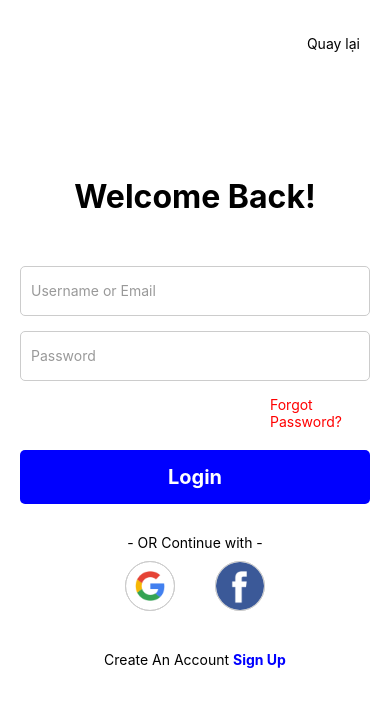
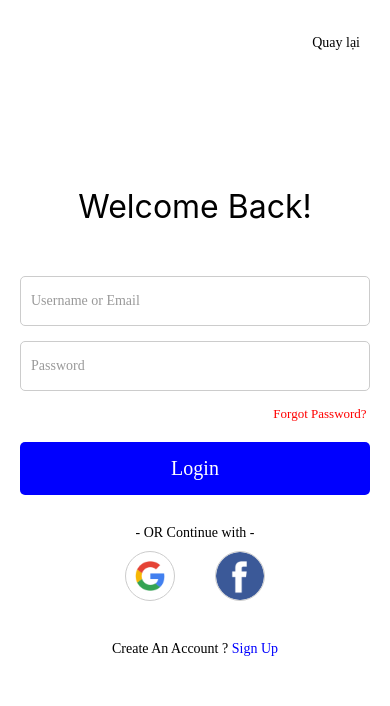
Before and after one commit to KimHong0305/Pharmacy_Android, a React Native app: screen /LoginScreen in a window 390 px wide. Shown: the top 706 px of the page. Built offline with nearby package versions, Linux system fonts and the light colour scheme.

Commit message:
Update font for all screens

```diff
--- /dev/null
+++ b/src/constants/fontFamilies.ts
@@ -0,0 +1,6 @@
+export const fontFamilies = {
+  Light: 'Montserrat-Light',
+  Medium: 'Montserrat-Medium',
+  SemiBold: 'Montserrat-SemiBold',
+  Thin: 'Montserrat-Thin',
+};
--- a/src/screens/Auth/AccountScreen.tsx
+++ b/src/screens/Auth/AccountScreen.tsx
@@ -1,17 +1,12 @@
 import { View, Text, TouchableOpacity, StyleSheet } from 'react-native'
 import React from 'react'
 import { useNavigation } from '@react-navigation/native'
+import { fontFamilies } from '../../constants/fontFamilies';
 
 const AccountScreen = () => {
   const navigation = useNavigation();
   return (
     <View style={styles.container}>
-          {/* <TouchableOpacity
-            style={styles.closeButton}
-            onPress={() => navigation.goBack()}>
-            <Icon name="times" size={24} color="#000" />
-          </TouchableOpacity> */}
-
           <Text style={styles.title}>Chào mừng đến với Pharmacy</Text>
           <Text style={styles.subtitle}>
             Hãy đăng nhập để được hưởng các đặc quyền của hội viên
@@ -56,15 +51,16 @@ const styles = StyleSheet.create({
     backgroundColor: 'white'
   },
   title: {
-    fontSize: 24,
-    fontWeight: 'bold',
+    fontSize: 22,
     marginBottom: 10,
-    marginTop: 30
+    marginTop: 30,
+    fontFamily: fontFamilies.SemiBold
   },
   subtitle: {
-    fontSize: 16,
+    fontSize: 14,
     textAlign: 'center',
     marginBottom: 40,
+    fontFamily: fontFamilies.Medium
   },
   loginButton: {
     backgroundColor: '#6200EE',
@@ -73,8 +69,8 @@ const styles = StyleSheet.create({
     borderRadius: 5,
     marginBottom: 20,
     width: '100%',
-    alignItems: 'center', // Căn chữ theo chiều ngang
-    justifyContent: 'center', // Căn chữ theo chiều dọc
+    alignItems: 'center',
+    justifyContent: 'center',
   },
   signupButton: {
     backgroundColor: '#E0E0E0',
@@ -82,12 +78,12 @@ const styles = StyleSheet.create({
     paddingHorizontal: 50,
     borderRadius: 5,
     width: '100%',
-    alignItems: 'center', // Căn chữ theo chiều ngang
-    justifyContent: 'center', // Căn chữ theo chiều dọc
+    alignItems: 'center',
+    justifyContent: 'center',
   },
   buttonText: {
     color: 'white',
-    fontWeight: 'bold',
+    fontFamily: fontFamilies.Medium,
   },
   footer: {
     flexDirection: 'row',
--- a/src/screens/Auth/ForgotPasswordScreen.tsx
+++ b/src/screens/Auth/ForgotPasswordScreen.tsx
@@ -1,6 +1,7 @@
 import { useNavigation } from '@react-navigation/native'
 import React from 'react'
 import { StyleSheet, Text, TextInput, TouchableOpacity, View } from 'react-native'
+import { fontFamilies } from '../../constants/fontFamilies';
 
 const ForgotPasswordScreen = () => {
   const navigation = useNavigation();
@@ -12,7 +13,7 @@ const ForgotPasswordScreen = () => {
             <Text>Quay lại</Text>
           </TouchableOpacity>
 
-          <Text style={styles.welcomeText}>Forgot Password!</Text>
+          <Text style={styles.title}>Forgot Password!</Text>
 
           <TextInput
             style={styles.input}
@@ -20,8 +21,8 @@ const ForgotPasswordScreen = () => {
             placeholderTextColor="#999"
           />
 
-          <TouchableOpacity style={styles.loginButton}>
-            <Text style={styles.loginButtonText}>Submit</Text>
+          <TouchableOpacity style={styles.submitButton}>
+            <Text style={styles.submitButtonText}>Submit</Text>
           </TouchableOpacity>
 
           <Text style={styles.orText}>- We will send a OTP to your email -</Text>
@@ -43,11 +44,12 @@ const styles = StyleSheet.create({
     right: 20,
     zIndex: 10,
     padding: 10,
+    fontFamily: fontFamilies.Medium
   },
-  welcomeText: {
+  title: {
     fontSize: 32,
-    fontWeight: 'bold',
-    bottom: 100,
+    fontFamily: fontFamilies.SemiBold,
+    bottom: 100
   },
   input: {
     width: '100%',
@@ -57,30 +59,27 @@ const styles = StyleSheet.create({
     borderRadius: 5,
     paddingHorizontal: 10,
     bottom: 70,
+    fontFamily: fontFamilies.Medium
   },
-  forgotPasswordText: {
-    color: 'red',
-    marginBottom: 20,
-    marginLeft: 250,
-  },
-  loginButton: {
+  submitButton: {
     backgroundColor: 'blue',
     paddingVertical: 15,
     paddingHorizontal: 30,
     borderRadius: 5,
     width: '100%',
-    alignItems: 'center', // Căn chữ theo chiều ngang
-    justifyContent: 'center', // Căn chữ theo chiều dọc
+    alignItems: 'center',
+    justifyContent: 'center',
     bottom: 50,
   },
-  loginButtonText: {
+  submitButtonText: {
     color: 'white',
-    fontWeight: 'bold',
+    fontFamily: fontFamilies.Medium,
     fontSize: 20,
   },
   orText: {
     marginVertical: 10,
     bottom: 30,
+    fontFamily: fontFamilies.Medium
   },
 });
 
--- a/src/screens/Auth/LoginScreen.tsx
+++ b/src/screens/Auth/LoginScreen.tsx
@@ -1,6 +1,7 @@
 import { View, Text, TouchableOpacity, TextInput, Image, StyleSheet } from 'react-native'
 import React from 'react'
 import { useNavigation } from '@react-navigation/native'
+import { fontFamilies } from '../../constants/fontFamilies';
 
 const LoginScreen = () => {
   const navigation = useNavigation();
@@ -9,10 +10,10 @@ const LoginScreen = () => {
         <TouchableOpacity
           style={styles.closeButton}
           onPress={() => navigation.navigate('AccountScreen')}>
-          <Text>Quay lại</Text>
+          <Text style = {{fontFamily: fontFamilies.Medium}}>Quay lại</Text>
         </TouchableOpacity>
 
-        <Text style={styles.welcomeText}>Welcome Back!</Text>
+        <Text style={styles.title}>Welcome Back!</Text>
 
         <TextInput
           style={styles.input}
@@ -38,14 +39,14 @@ const LoginScreen = () => {
         <Text style={styles.orText}>- OR Continue with -</Text>
 
         <View style={styles.socialButtons}>
-          <TouchableOpacity style={styles.socialButton}>
+          <TouchableOpacity>
             <Image
               source={require('../../assets/images/google.png')}
               style={styles.socialButton}
               resizeMode="contain"
             />
           </TouchableOpacity>
-          <TouchableOpacity style={styles.socialButton}>
+          <TouchableOpacity>
             <Image
               source={require('../../assets/images/facebook.png')}
               style={styles.socialButton}
@@ -55,7 +56,7 @@ const LoginScreen = () => {
         </View>
 
         <Text style={styles.createAccountText}>
-          Create An Account{' '}
+          Create An Account ?{' '}
           <Text
             style={styles.signUpText}
             onPress={() => navigation.navigate('SignUpScreen')}>
@@ -72,18 +73,17 @@ const styles = StyleSheet.create({
       justifyContent: 'center',
       alignItems: 'center',
       padding: 20,
-      backgroundColor: 'white',
+      backgroundColor: 'white'
     },
     closeButton: {
       position: 'absolute',
       top: 25,
       right: 20,
       zIndex: 10,
-      padding: 10,
+      padding: 10
     },
-    welcomeText: {
+    title: {
       fontSize: 32,
-      fontWeight: 'bold',
       marginBottom: 50,
     },
     input: {
@@ -94,11 +94,14 @@ const styles = StyleSheet.create({
       borderRadius: 5,
       paddingHorizontal: 10,
       marginBottom: 15,
+      fontFamily: fontFamilies.Medium
     },
     forgotPasswordText: {
       color: 'red',
       marginBottom: 20,
       marginLeft: 250,
+      fontFamily: fontFamilies.Medium,
+      fontSize: 13
     },
     loginButton: {
       backgroundColor: 'blue',
@@ -107,16 +110,17 @@ const styles = StyleSheet.create({
       borderRadius: 5,
       marginBottom: 20,
       width: '100%',
-      alignItems: 'center', // Căn chữ theo chiều ngang
-      justifyContent: 'center', // Căn chữ theo chiều dọc
+      alignItems: 'center',
+      justifyContent: 'center',
     },
     loginButtonText: {
       color: 'white',
-      fontWeight: 'bold',
+      fontFamily: fontFamilies.Medium,
       fontSize: 20,
     },
     orText: {
       marginVertical: 10,
+      fontFamily: fontFamilies.Medium
     },
     socialButtons: {
       flexDirection: 'row',
@@ -134,15 +138,13 @@ const styles = StyleSheet.create({
       justifyContent: 'center',
       alignItems: 'center',
     },
-    socialButtonText: {
-      fontSize: 24,
-    },
     createAccountText: {
       marginTop: 20,
+      fontFamily: fontFamilies.Medium
     },
     signUpText: {
       color: 'blue',
-      fontWeight: 'bold',
+      fontFamily: fontFamilies.SemiBold,
     },
 });
 
--- a/src/screens/Introduce/IntroduceScreen.tsx
+++ b/src/screens/Introduce/IntroduceScreen.tsx
@@ -3,6 +3,7 @@ import { View, Text, Image, ImageBackground, ActivityIndicator } from 'react-nat
 import React from 'react'
 import { SpaceComponent } from '../../components';
 import { appColors } from '../../constants/appColors';
+import { fontFamilies } from '../../constants/fontFamilies';
 
 const IntroduceScreen = () => {
   return (
@@ -26,9 +27,8 @@ const IntroduceScreen = () => {
           style={{
             fontSize: 30,
             color: appColors.blue,
-            fontWeight: 'bold',
             marginLeft: 10,
-            fontFamily: 'Montserrat-SemiBold',
+            fontFamily: fontFamilies.SemiBold,
           }}>
           PHARMACY
         </Text>
--- a/src/screens/SignUp/SignUpScreen.tsx
+++ b/src/screens/SignUp/SignUpScreen.tsx
@@ -1,6 +1,7 @@
 import { View, Text, TouchableOpacity, TextInput, Image, StyleSheet } from 'react-native'
 import React from 'react'
 import { useNavigation } from '@react-navigation/native'
+import { fontFamilies } from '../../constants/fontFamilies';
 
 const SignUpScreen = () => {
   const navigation = useNavigation();
@@ -9,10 +10,10 @@ const SignUpScreen = () => {
           <TouchableOpacity
                   style={styles.closeButton}
                   onPress={() => navigation.navigate('AccountScreen')}>
-                  <Text>Quay lại</Text>
+                  <Text style={{fontFamily: fontFamilies.Medium}}>Quay lại</Text>
           </TouchableOpacity>
 
-          <Text style={styles.welcomeText}>Create an account</Text>
+          <Text style={styles.title}>Create an account</Text>
 
           <TextInput
             style={styles.input}
@@ -69,10 +70,10 @@ const SignUpScreen = () => {
             </TouchableOpacity>
           </View>
 
-          <Text style={styles.createAccountText}>
-            I Already Have An Account{' '}
+          <Text style={styles.loginAccountText}>
+            I Already Have An Account ?{' '}
             <Text
-              style={styles.signUpText}
+              style={styles.loginText}
               onPress={() => navigation.navigate('LoginScreen')}>
               Login
             </Text>
@@ -88,17 +89,17 @@ const styles = StyleSheet.create({
     alignItems: 'center',
     padding: 20,
     backgroundColor: 'white',
+    fontFamily: fontFamilies.Medium
   },
   closeButton: {
     position: 'absolute',
     top: 20,
     right: 20,
     zIndex: 10,
-    padding: 10,
+    padding: 10
   },
-  welcomeText: {
+  title: {
     fontSize: 32,
-    fontWeight: 'bold',
     marginBottom: 20,
     top: 10,
   },
@@ -110,6 +111,7 @@ const styles = StyleSheet.create({
     borderRadius: 5,
     paddingHorizontal: 10,
     marginBottom: 15,
+    fontFamily: fontFamilies.Medium
   },
   loginButton: {
     backgroundColor: 'blue',
@@ -123,11 +125,12 @@ const styles = StyleSheet.create({
   },
   loginButtonText: {
     color: 'white',
-    fontWeight: 'bold',
     fontSize: 20,
+    fontFamily: fontFamilies.Medium
   },
   orText: {
     marginVertical: 10,
+    fontFamily: fontFamilies.Medium
   },
   socialButtons: {
     flexDirection: 'row',
@@ -145,15 +148,13 @@ const styles = StyleSheet.create({
     justifyContent: 'center',
     alignItems: 'center',
   },
-  socialButtonText: {
-    fontSize: 24,
+  loginAccountText: {
+    marginTop: 20,
+    fontFamily: fontFamilies.Medium
   },
-  createAccountText: {
-    marginTop: 20,
-  },
-  signUpText: {
+  loginText: {
     color: 'blue',
-    fontWeight: 'bold',
+    fontFamily: fontFamilies.SemiBold
   },
 });
 
```
